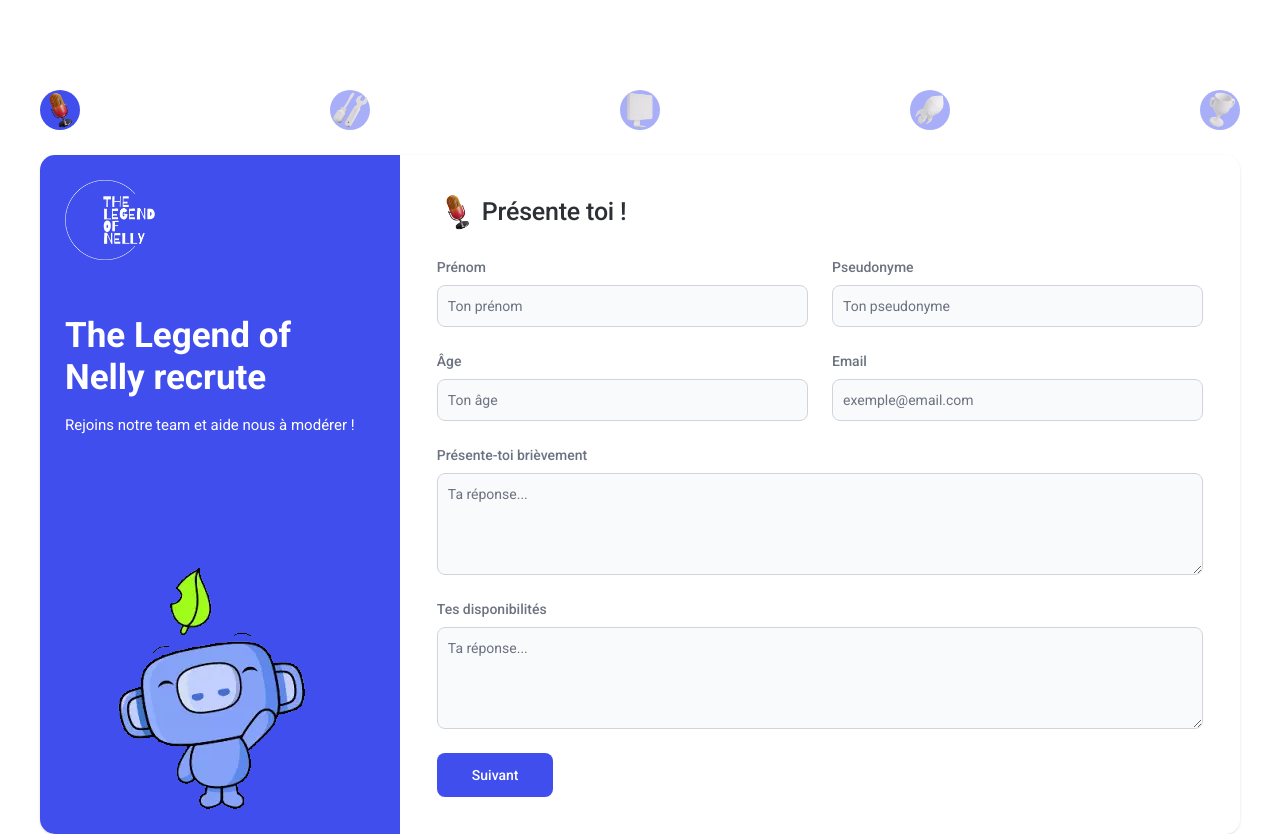
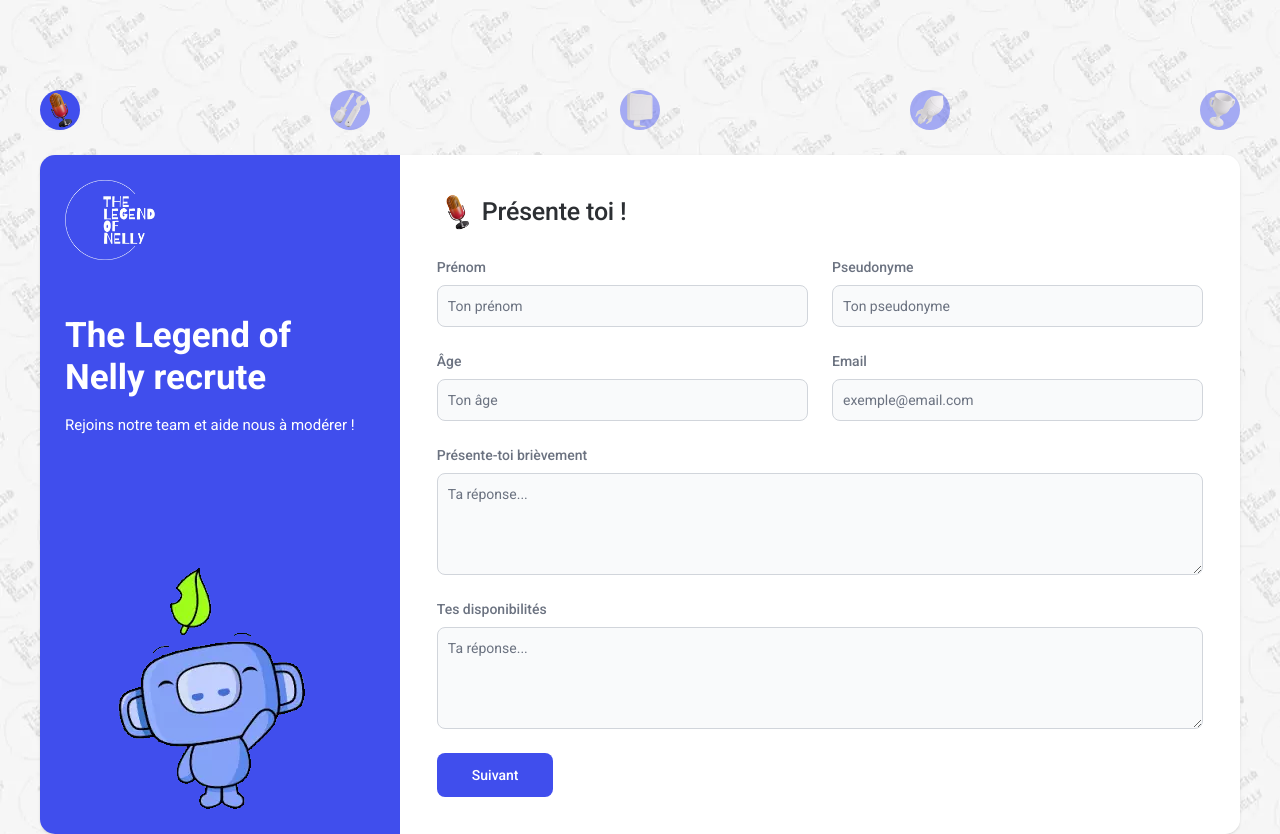
Before and after one commit to SamiBdev/AtelierDiscordWeek3, a plain HTML site: page index.html in a window 1280 px wide. Drawn offline with nearby package versions, Linux system fonts and the light colour scheme.

Commit message:
update background

```diff
--- a/css/style.css
+++ b/css/style.css
@@ -1,6 +1,6 @@
 html, body{
     font-family: 'Roboto', sans-serif;
-    background-image: url('../images/background3.jpg');
+    background-image: url('../images/background3.webp');
 }
 
 body{
```
